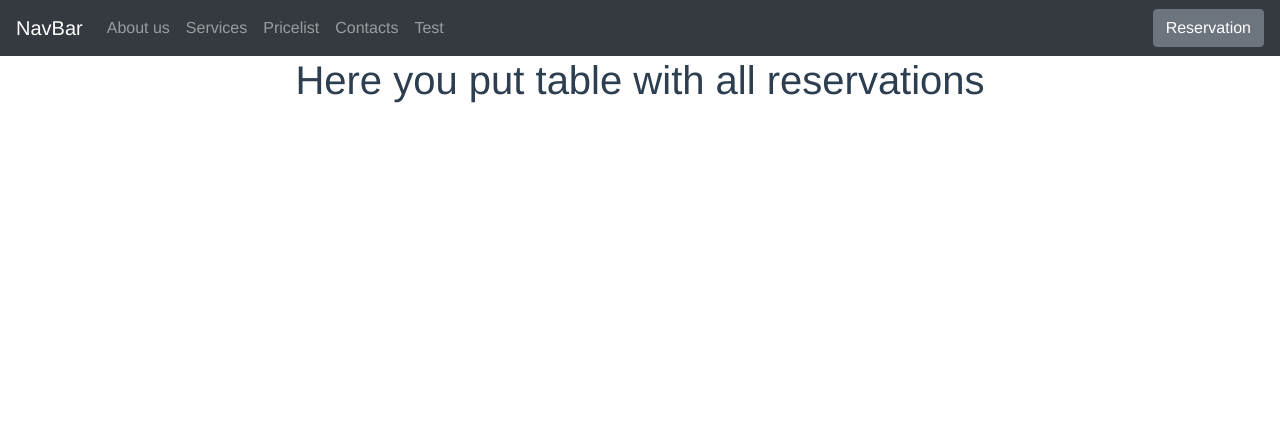
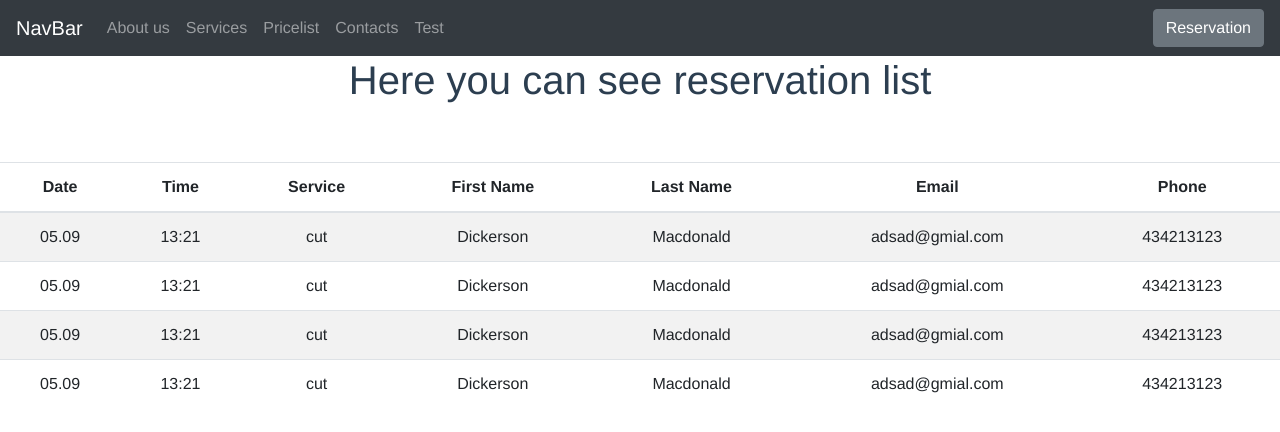
Before and after one commit to andpaj/Barbershop-front-end, a Vue app: page /admin in a window 1280 px wide. Shown: the top 432 px of the page. Built offline with nearby package versions, Linux system fonts and the light colour scheme; what v-calendar would draw is missing.

Commit message:
Edited Front

```diff
--- a/src/components/About.vue
+++ b/src/components/About.vue
@@ -42,4 +42,6 @@ export default {
   .heading{
     padding-bottom: 80px;
   }
+
+
 </style>
--- a/src/components/AddService.vue
+++ b/src/components/AddService.vue
@@ -1,17 +1,36 @@
 <template>
   <div class="about">
-    <h1>{{ msg }}</h1>
+
+    <div calss="app">
+
+
+      <div class = "table">
+        <b-table striped hover :items="services"></b-table>
+      </div>
+      <hr>
+      <form v-on:submit.prevent="addNewUser">
+        <input v-model="service.name" />
+        <input v-model="service.price" />
+        <button type="submit">Add Service</button>
+      </form>
+    </div>
   </div>
 </template>
 
 <script>
 export default {
-    name: 'about',
-    data () {
-        return {
-        msg: 'Here you show service list and form with opportunities to add new service'
-        }
+  name: 'about',
+  data() {
+    return {
+      services:[{name:"Cut", price:20 + "EUR"}],
+      service: {name: "", price: 0 + "EUR"}
     }
+  },
+  methods:{
+    addNewUser() {
+      this.services.push({ name: this.service.name, price: this.service.price })
+    }
+  }
 }
 </script>
 
--- a/src/components/AdminPage.vue
+++ b/src/components/AdminPage.vue
@@ -1,20 +1,71 @@
 <template>
-  <div class="about">
-    <h1>{{ msg }}</h1>
+  <div class="admin">
+    <h1>Here you can see reservation list</h1>
+    <template>
+      <div class = "table">
+        <b-table striped hover :items="registration_list"></b-table>
+      </div>
+    </template>
+
+
+
   </div>
 </template>
 
 <script>
 export default {
-    name: 'about',
+    name: 'admin',
     data () {
         return {
-        msg: 'Here you put table with all reservations'
-        }
+
+          registration_list: [
+            { date: "05.09", time: "13:21", service: 'cut', first_name: 'Dickerson', last_name: 'Macdonald', email: "adsad@gmial.com", phone: 434213123 },
+            { date: "05.09", time: "13:21", service: 'cut', first_name: 'Dickerson', last_name: 'Macdonald', email: "adsad@gmial.com", phone: 434213123 },
+            { date: "05.09", time: "13:21", service: 'cut', first_name: 'Dickerson', last_name: 'Macdonald', email: "adsad@gmial.com", phone: 434213123 },
+            { date: "05.09", time: "13:21", service: 'cut', first_name: 'Dickerson', last_name: 'Macdonald', email: "adsad@gmial.com", phone: 434213123 }
+          ]}
+
+
+
+
+
     }
 }
+
+/**,
+ methods: {
+
+    //Тут идет запрос в базу и получение данных и запись в массив
+    getPersons: function () {
+      axios.get('/api/curators')
+              .then((response) => {
+              })
+              .catch((error) => {
+
+              })
+    }
+  },
+
+ created () {
+
+    this.services = this.$store.getters.getCurators
+    this.$store.dispatch('fetchCurators')
+            .then((data) => {
+              this.services = data
+            })
+            .catch(err => {
+
+            })
+  }
+
+ }
+ */
 </script>
 
 <style>
 
+  .table{
+    padding-top: 50px;
+  }
+
 </style>
--- a/src/components/Home.vue
+++ b/src/components/Home.vue
@@ -19,6 +19,7 @@
 <style scoped>
     h1, h2 {
         font-weight: normal;
+        color: aliceblue;
     }
     ul {
         list-style-type: none;
@@ -29,4 +30,14 @@
         margin: 0 10px;
     }
 
+     .hello {
+        position: fixed;
+        background-image: url('../assets/reservation-bg.jpg');
+        width: 100%;
+        height: 100%;
+        background-repeat: no-repeat;
+        background-size: cover;
+    }
+
+
 </style>
```
